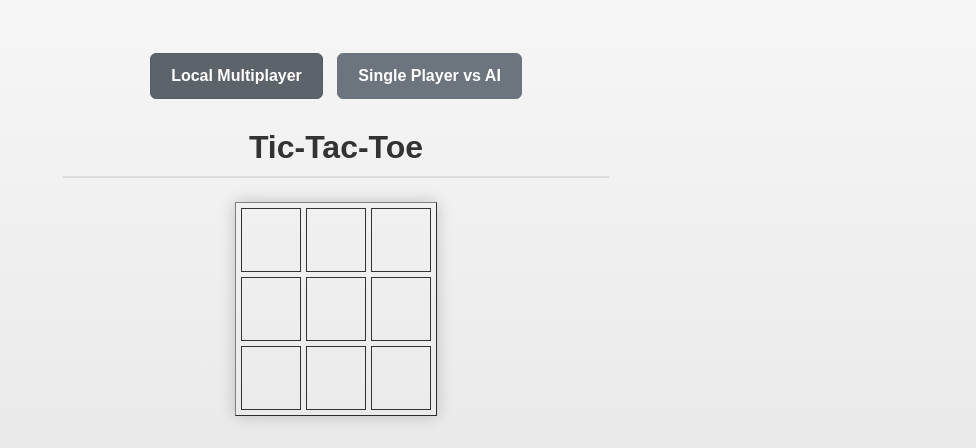
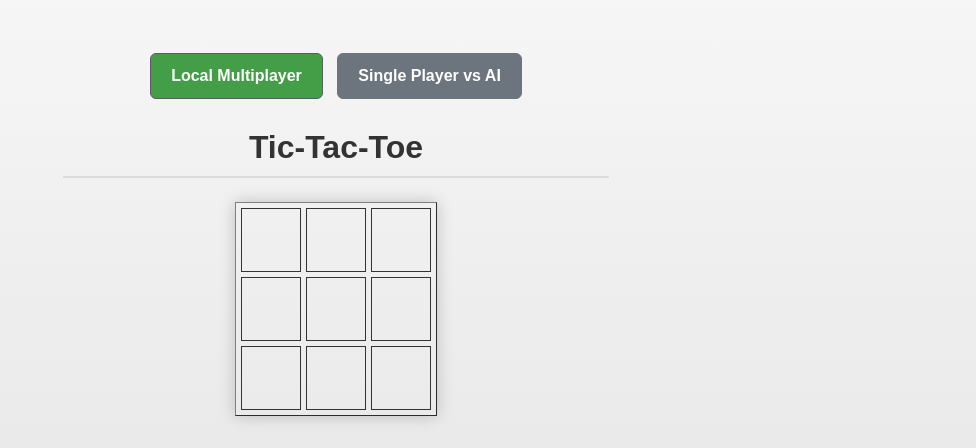
Before and after one commit to Leminiscent/tic_tac_toe, a plain HTML site: page index.html in a window 1280 px wide. In both pictures the pointer is over the button "Local Multiplayer". Shown: the whole page, without its empty margins (304-1280 px from the left). Drawn offline with nearby package versions, Linux system fonts and the light colour scheme.

Commit message:
Add hover effect to active button

```diff
--- a/styles.css
+++ b/styles.css
@@ -74,3 +74,7 @@
     background-color: #4CAF50;
     color: white;
 }
+
+.btn-active:hover {
+    background-color: #449e48;
+}
```
